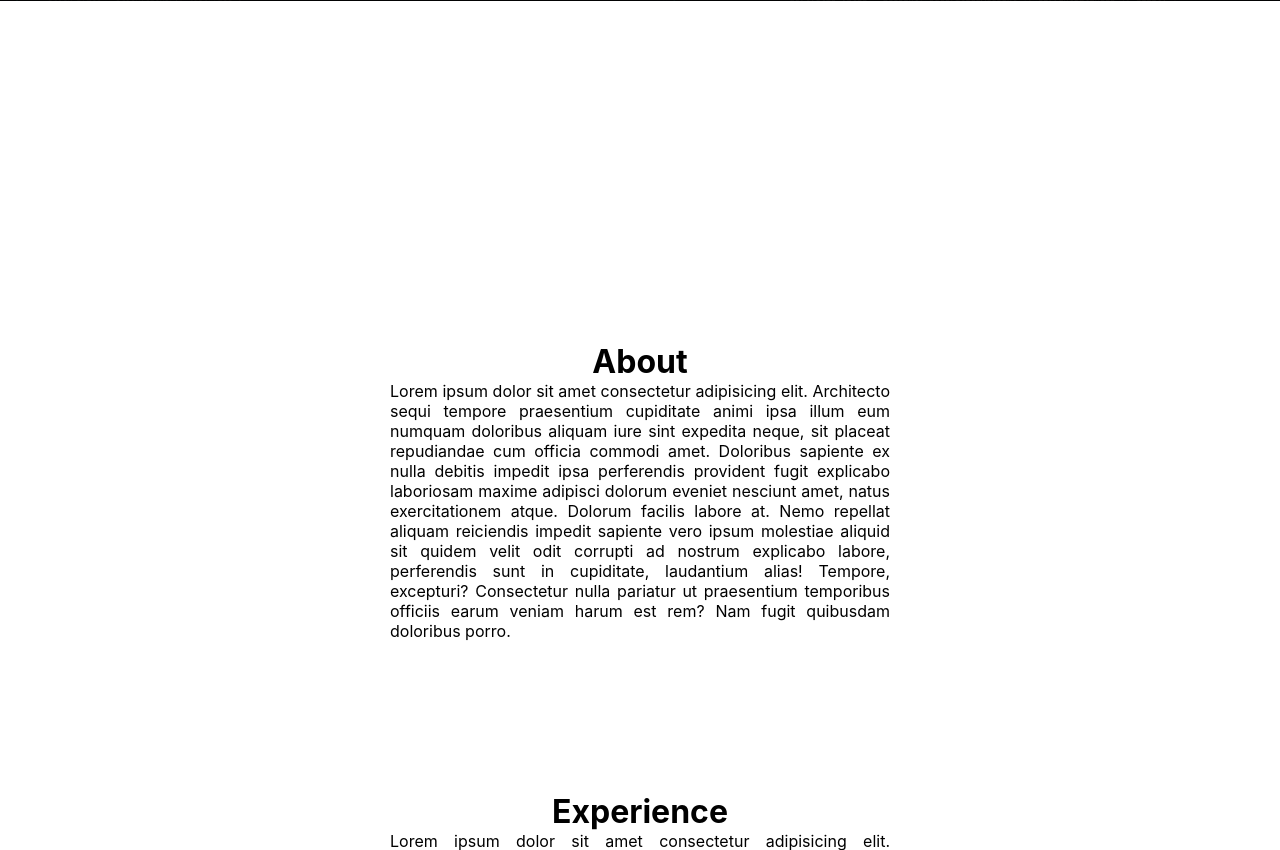
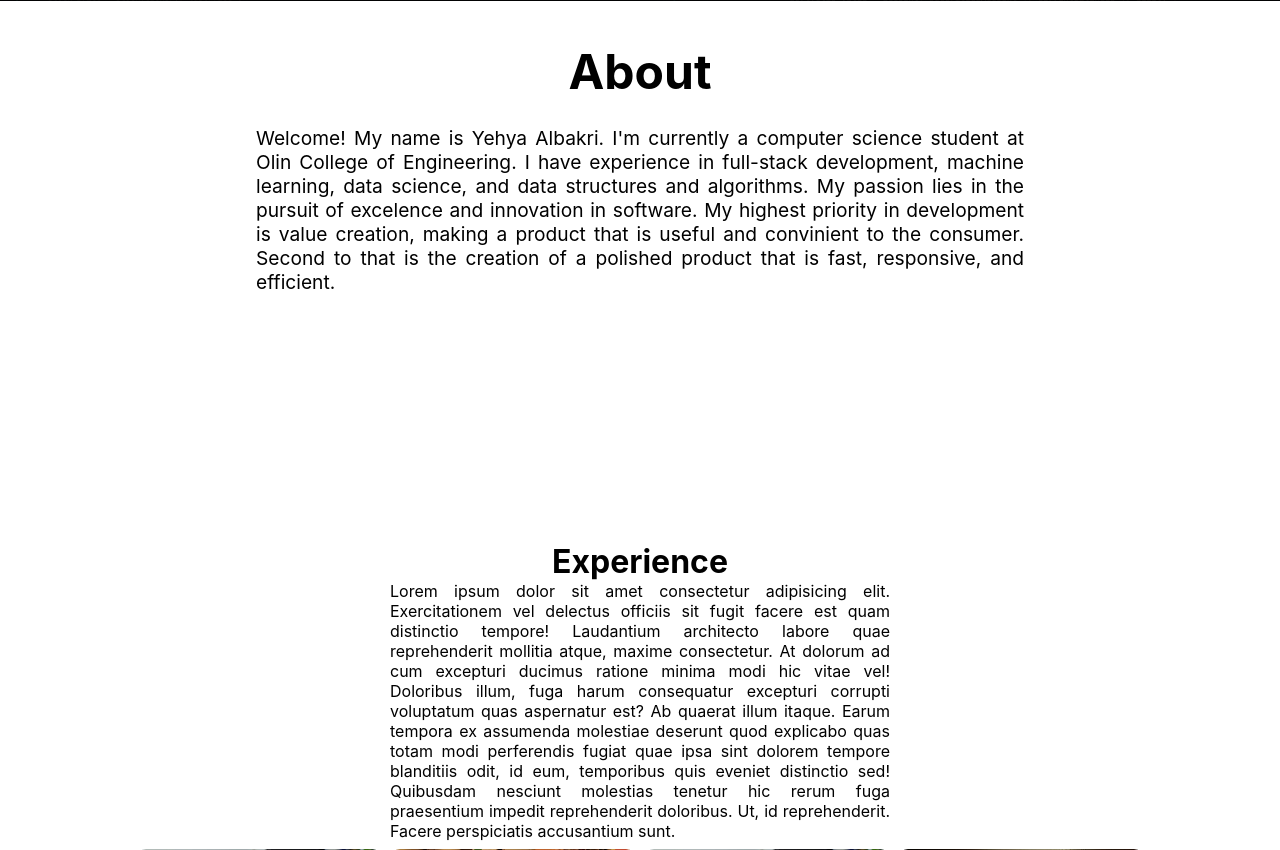
Before and after one commit to YA9/personal-website, a Flask app: page / in a window 1280 px wide. Shown: the part 592-1442 px from the top of the page. Run offline with Flask 2, Linux system fonts and the light colour scheme.

Commit message:
added about section

```diff
--- a/static/css/styles.css
+++ b/static/css/styles.css
@@ -248,22 +248,27 @@
   background-size: 100%;
   /* z-index: 100; */
   /* float: center; */
-  margin-top: 300px;
+  margin-top: 50px;
   background-color: white;
 }
-
+#about h1 {
+  font-size: 3em;
+  padding-bottom: 25px;
+}
 #about {
   /* position: relative; */
   text-align: center;
-  padding-top: 50px;
+  /* padding-top: 50px; */
   color: black;
   /* float: center; */
   margin: 0 auto;
-  width: 500px;
+  width: 60%;
   /* padding-right: 50%;
   padding-left: 50px; */
+  /* border: 2px solid red; */
 }
 #about_p {
+  font-size: 1.2em;
   text-align: justify;
 }
 
--- a/templates/home.html
+++ b/templates/home.html
@@ -39,7 +39,6 @@
     </div>
 
     <div class="main_box">
-      <!-- <h1 class=>Welcome,</h1> -->
       <div1><img src="../static/images/processed/yehya.png" alt="" /></div1>
       <div2
         ><img src="../static/images/processed/yehya output1.png" alt=""
@@ -50,18 +49,14 @@
       <div id="about">
         <h1>About</h1>
         <p id="about_p">
-          Lorem ipsum dolor sit amet consectetur adipisicing elit. Architecto
-          sequi tempore praesentium cupiditate animi ipsa illum eum numquam
-          doloribus aliquam iure sint expedita neque, sit placeat repudiandae
-          cum officia commodi amet. Doloribus sapiente ex nulla debitis impedit
-          ipsa perferendis provident fugit explicabo laboriosam maxime adipisci
-          dolorum eveniet nesciunt amet, natus exercitationem atque. Dolorum
-          facilis labore at. Nemo repellat aliquam reiciendis impedit sapiente
-          vero ipsum molestiae aliquid sit quidem velit odit corrupti ad nostrum
-          explicabo labore, perferendis sunt in cupiditate, laudantium alias!
-          Tempore, excepturi? Consectetur nulla pariatur ut praesentium
-          temporibus officiis earum veniam harum est rem? Nam fugit quibusdam
-          doloribus porro.
+          Welcome! My name is Yehya Albakri. I'm currently a computer science
+          student at Olin College of Engineering. I have experience in
+          full-stack development, machine learning, data science, and data
+          structures and algorithms. My passion lies in the pursuit of excelence
+          and innovation in software. My highest priority in development is
+          value creation, making a product that is useful and convinient to the
+          consumer. Second to that is the creation of a polished product that is
+          fast, responsive, and efficient.
         </p>
       </div>
     </div>
```
